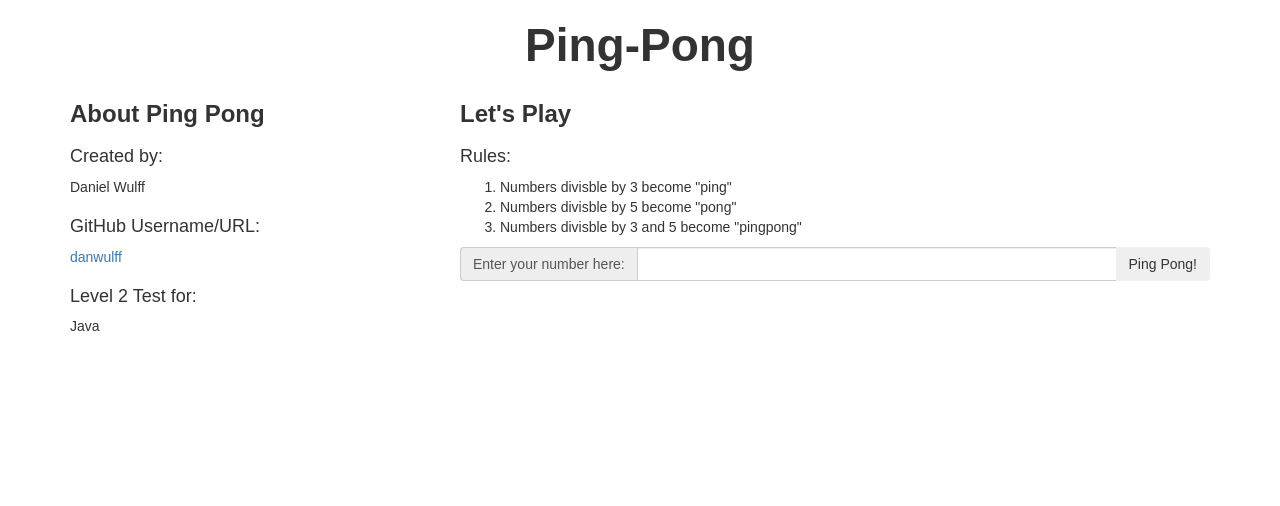
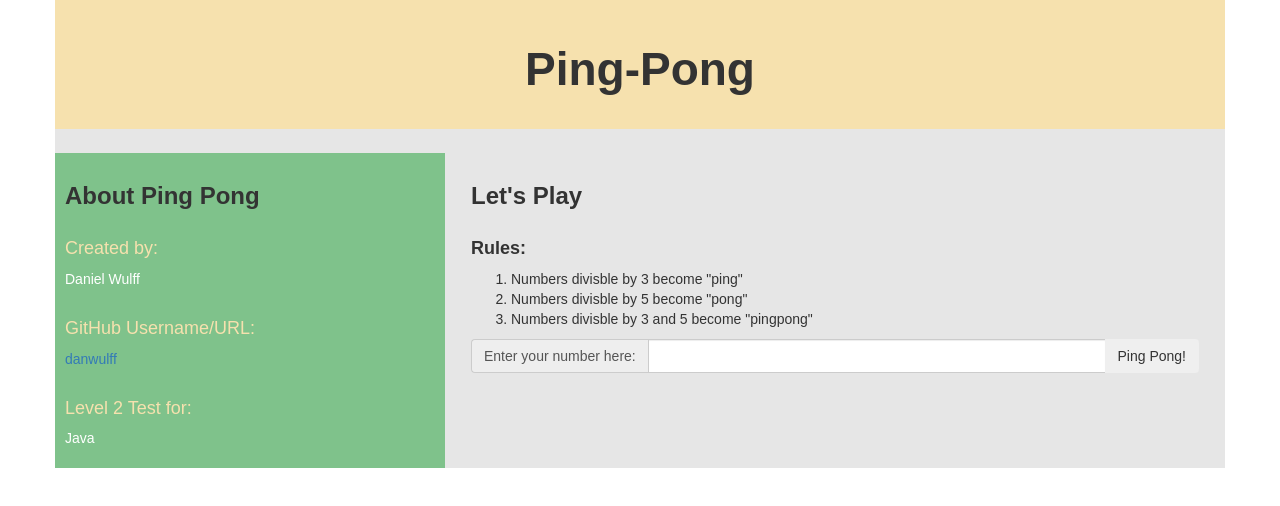
Before and after one commit to danwulff/ping-pong, a plain HTML site: page index.html in a window 1280 px wide. Drawn offline with Linux system fonts and the light colour scheme.

Commit message:
additional css formatting

```diff
--- a/css/styles.css
+++ b/css/styles.css
@@ -16,3 +16,46 @@ h2 {
 h3 {
   font-size: 18px;
 }
+
+.header {
+  padding: 24px;
+  background-color: #F6E1AE;
+}
+
+.sidebar {
+  margin-top: 24px;
+  padding: 10px;
+  background-color: #7FC28B;
+}
+
+.sidebar h3 {
+  color: #F6E1AE;
+}
+
+.sidebar p {
+  color: #FFFFFF;
+}
+
+.content {
+  padding: 26px;
+  padding-top: 34px;
+}
+
+.content h3 {
+  font-weight: bold;
+}
+
+.main-content {
+  background-color: #E6E6E6;
+
+  display: -webkit-box;
+  display: -webkit-flex;
+  display: -ms-flexbox;
+  display:         flex;
+  flex-wrap: wrap;
+}
+
+.main-content > [class*='col-'] {
+  display: flex;
+  flex-direction: column;
+}
--- a/index.html
+++ b/index.html
@@ -11,12 +11,12 @@
   <body>
     <div class="container">
       <!--Banner-->
-      <div class="row">
+      <div class="row header">
         <h1>Ping-Pong</h1>
       </div>
-      <div class="row">
+      <div class="row main-content">
         <!--Left side column-->
-        <div class="col-sm-4">
+        <div class="col-sm-4 sidebar">
           <h2>About Ping Pong</h2>
           <h3>Created by:</h3>
           <p>Daniel Wulff</p>
@@ -26,7 +26,7 @@
           <p>Java</p>
         </div>
         <!--Main content-->
-        <div class="col-sm-8">
+        <div class="col-sm-8 content">
           <h2>Let's Play</h2>
           <h3>Rules:</h3>
           <ol>
```
